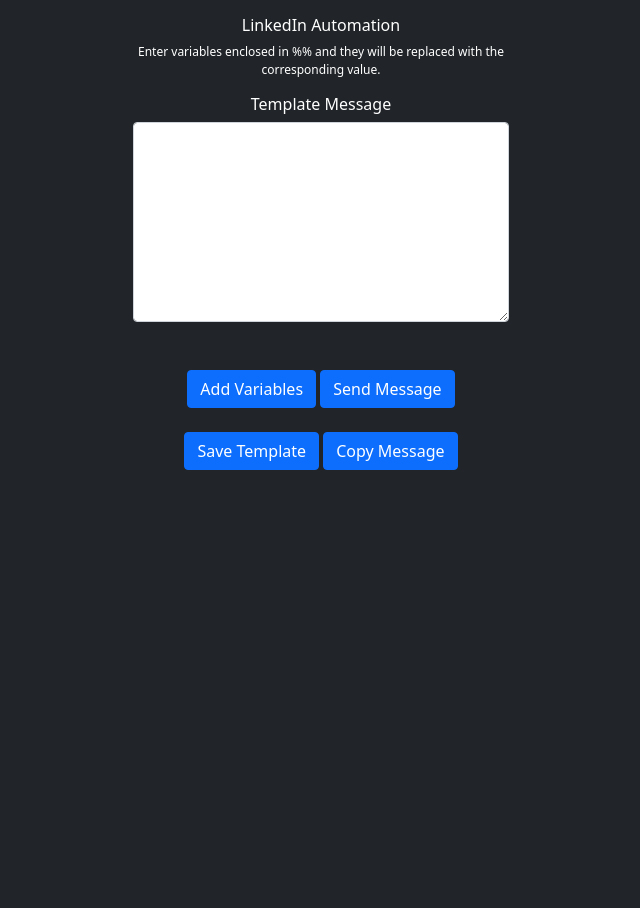
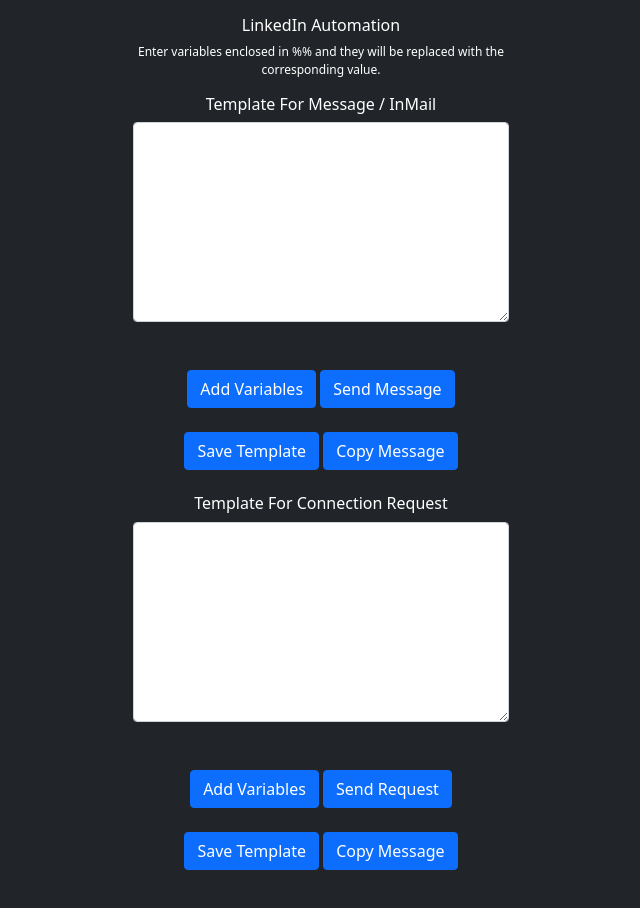
Before and after one commit to muditmahajan21/linkedin-automation, a browser extension: page index.html in a window 1280 px wide. Shown: the whole page, without its empty margins (319-959 px from the left). Drawn offline with nearby package versions, Linux system fonts and the light colour scheme.

Commit message:
Add 2nd template

```diff
--- a/index.html
+++ b/index.html
@@ -19,7 +19,7 @@
         <h6
             class="text-white"
         >
-            Template Message
+            Template For Message / InMail
         </h6>
         <textarea  id="linkedin-automation-message" class="form-control" placeholder="Message">
         </textarea>
@@ -33,6 +33,25 @@
         <br />
         <button class="btn btn-primary" id="save-template">Save Template</button>
         <button class="btn btn-primary" id="copyMessage">Copy Message</button>
+        <br />
+        <br />
+        <!-- Template for Connection Request -->
+        <h6
+            class="text-white"
+        >
+            Template For Connection Request
+        </h6>
+        <textarea  id="linkedin-automation-connection" class="form-control" placeholder="Connection Request Message" maxlength="300">
+        </textarea>
+        <br />
+        <div id="connection-variables-container"></div>
+        <br />
+        <button class="btn btn-primary" id="addConnectionVariables">Add Variables</button>
+        <button class="btn btn-primary" id="addConnectionRequest">Send Request</button>
+        <br />
+        <br />
+        <button class="btn btn-primary" id="save-connection-template">Save Template</button>
+        <button class="btn btn-primary" id="copyConnectionRequest">Copy Message</button>
     </div>
 </body>
 <script type="module" src="main.js"></script>
```
